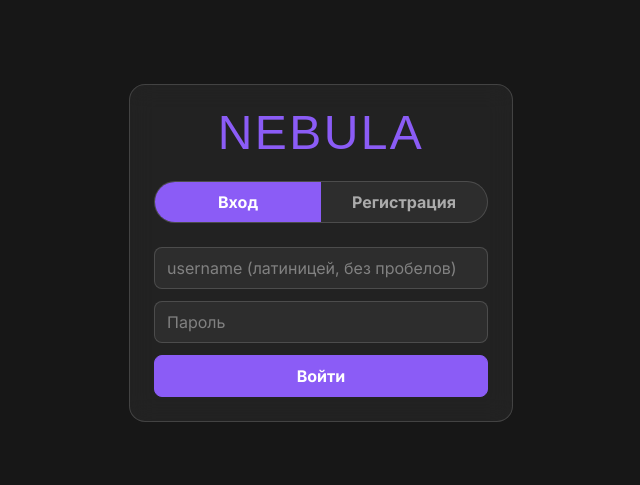
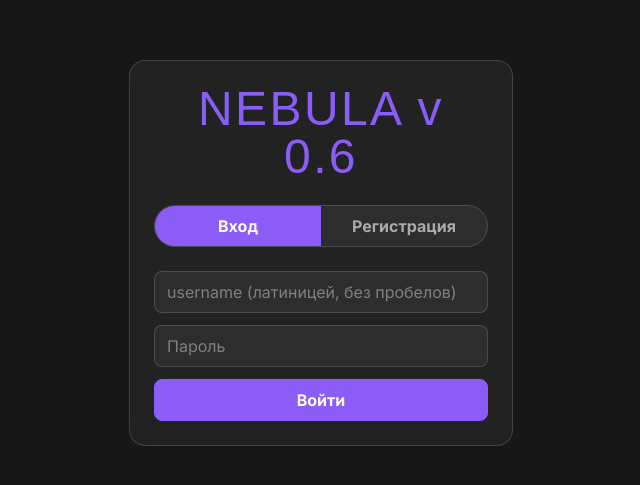
Before and after one commit to vyoltrava/nebula, a Next.js app in the folder frontend/: page /login in a window 1280 px wide. Shown: the part 147-632 px from the top of the page, without its empty margins (319-959 px from the left). Built offline with nearby package versions, Linux system fonts and the light colour scheme; no server answers; a web font is replaced by a local one.

Commit message:
reloud name social

```diff
--- a/frontend/app/layout.tsx
+++ b/frontend/app/layout.tsx
@@ -10,7 +10,7 @@ const jersey = Jersey_25({ weight: "400", subsets: ["latin"], variable: "--font-
 const inter = Inter({ subsets: ["latin", "cyrillic"], variable: "--font-inter" });
 
 export const metadata: Metadata = {
-  title: "NEBULA",
+  title: "NEBULA v 0.6",
   description: "Социальная сеть",
 };
 
--- a/frontend/app/login/page.tsx
+++ b/frontend/app/login/page.tsx
@@ -59,7 +59,7 @@ export default function LoginPage() {
     <div className="min-h-screen flex items-center justify-center p-4">
       <div className="w-full max-w-sm border border-white/15 rounded-2xl bg-white/5 backdrop-blur-md p-6">
         <h1 className="font-logo text-5xl text-center mb-6 text-[#8b5cf6]">
-          NEBULA
+          NEBULA v 0.6
         </h1>
 
         <div className="flex border border-white/15 rounded-full overflow-hidden mb-6 bg-white/5">
```
